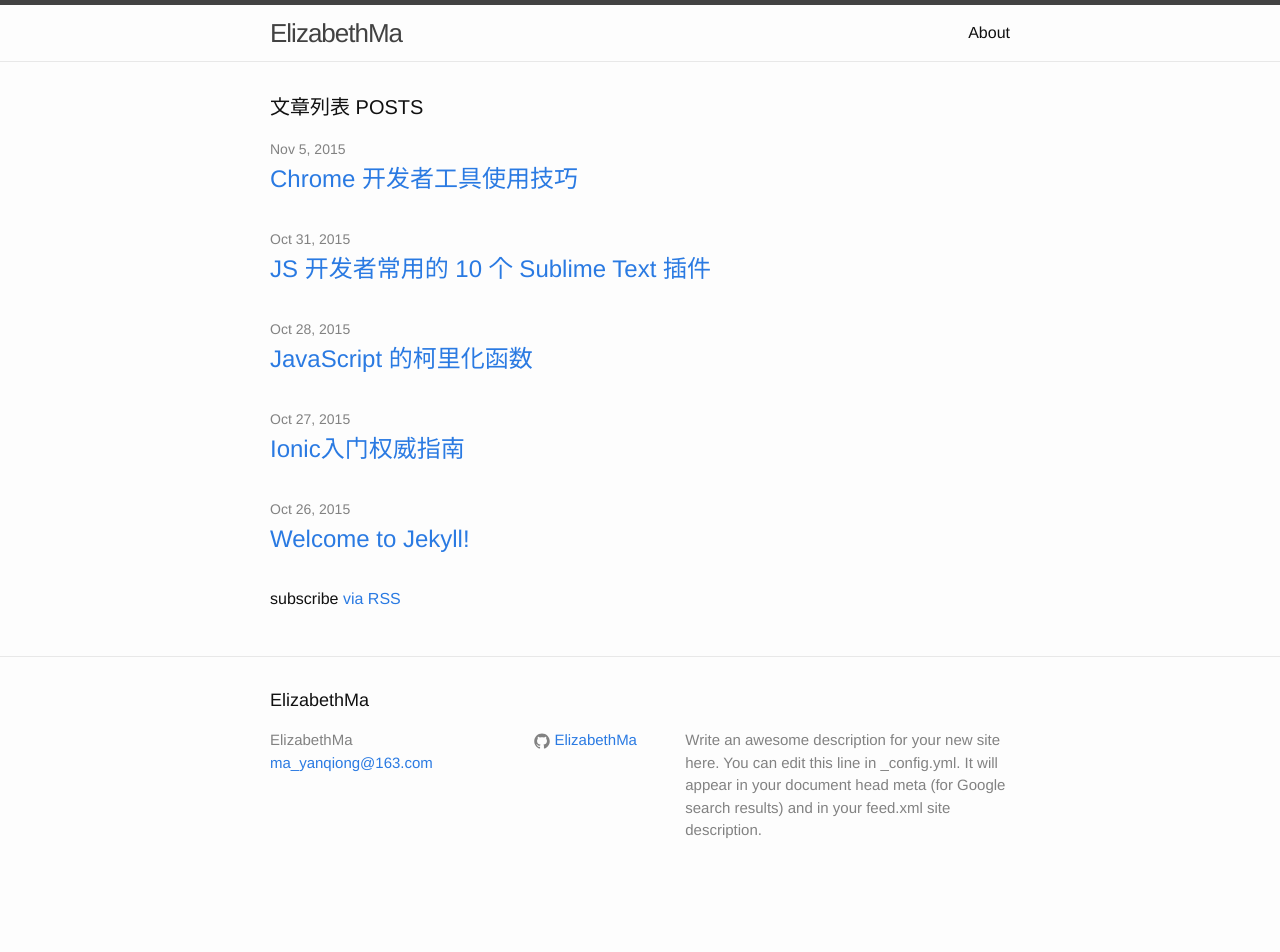
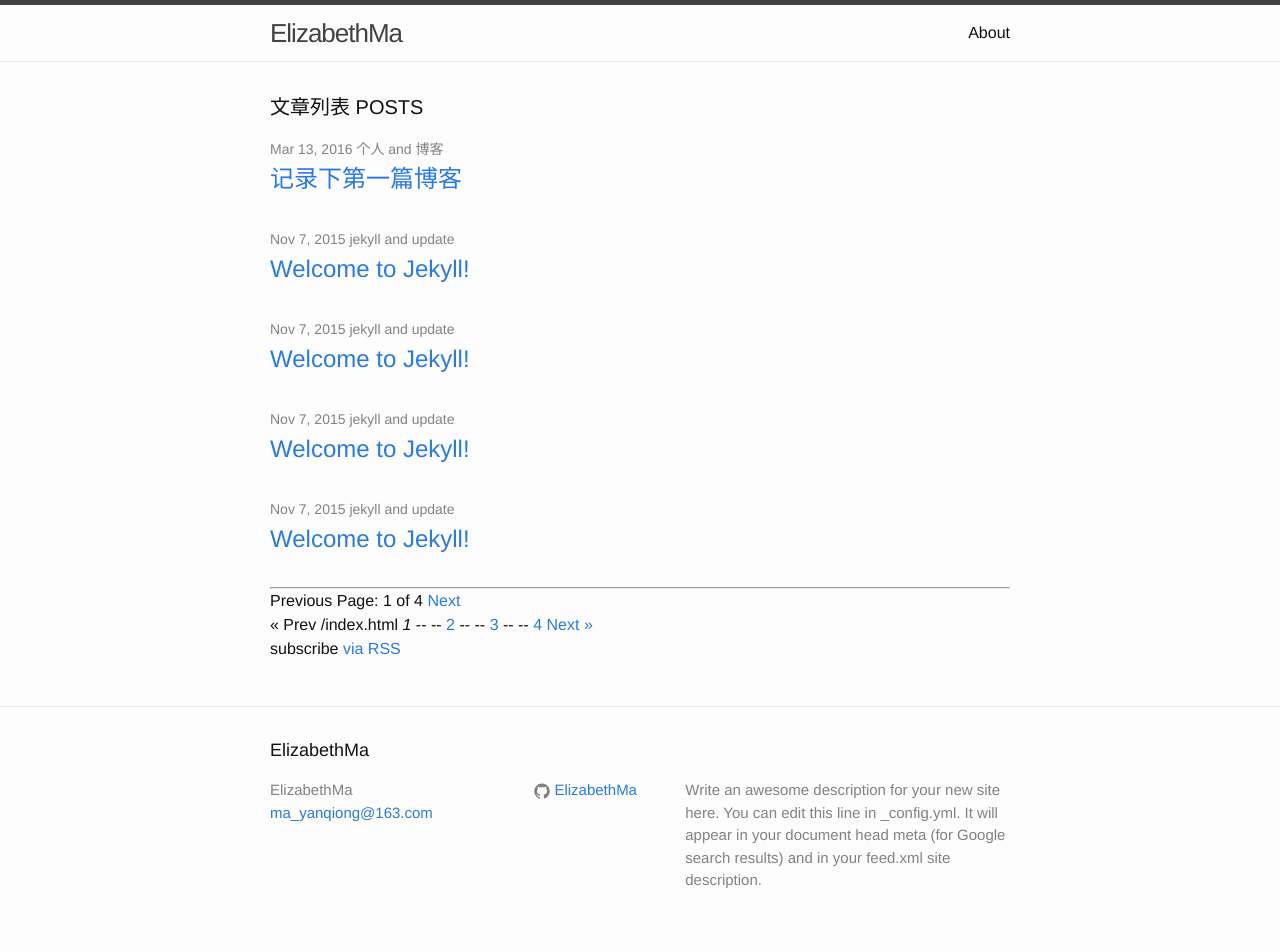
Before and after one commit to yanqiong/yanqiong.github.io, a Jekyll site: the page built from index.html, in a window 1280 px wide. Built offline with Jekyll 4.4.1, drawn with Linux system fonts in a browser that asks for light colours; the list of posts is cut into pages by our own code; before the commit the page ends 902 px from its top, so only the background shows below that.

Commit message:
add paging

```diff
--- a/_config.yml
+++ b/_config.yml
@@ -4,6 +4,10 @@
 # which you are expected to set up once and rarely need to edit after that.
 # For technical reasons, this file is *NOT* reloaded automatically when you use
 # 'jekyll serve'. If you change this file, please restart the server process.
+
+paginate: 5
+paginate_path: "page:num"
+gems: [jekyll-paginate]
 
 # Site settings
 title: ElizabethMa
@@ -19,3 +23,19 @@
 
 # Build settings
 markdown: kramdown
+
+# 代码高亮
+# pygments: true
+
+# 分页实现indexxxxxxxxxxxxx
+
+# paginator
+# page 当前页码
+# per_page 每页文章数量
+# posts 当前页的文章列表
+# total_posts 总文章数
+# total_pages 总页数
+# previous_page 上一页页码 或 nil
+# previous_page_path 上一页路径 或 nil
+# next_page 下一页页码 或 nil
+# next_page_path 下一页路径 或 nil
--- a/_posts/2015-10-27-welcome-to-jekyll.markdown
+++ b/_posts/2015-10-27-welcome-to-jekyll.markdown
@@ -2,7 +2,7 @@
 layout: post
 title:  "Welcome to Jekyll!"
 date:   2015-10-27 00:00:00 +0800
-categories: jekyll update
+categories: jekyll update jekyll444
 ---
 You’ll find this post in your `_posts` directory. Go ahead and edit it and re-build the site to see your changes. You can rebuild the site in many different ways, but the most common way is to run `jekyll serve`, which launches a web server and auto-regenerates your site when a file is updated.
 
--- /dev/null
+++ b/_posts/2015-11-7-aaa-copy.md
@@ -0,0 +1,7 @@
+---
+layout: post
+title:  "Welcome to Jekyll!"
+date:   2015-11-7 00:00:00 +0800
+categories: jekyll update
+---
+content aaa
--- /dev/null
+++ b/_posts/2015-11-7-aaa-copy1.md
@@ -0,0 +1,7 @@
+---
+layout: post
+title:  "Welcome to Jekyll!"
+date:   2015-11-7 00:00:00 +0800
+categories: jekyll update
+---
+content aaa
--- /dev/null
+++ b/_posts/2015-11-7-aaa.md
@@ -0,0 +1,7 @@
+---
+layout: post
+title:  "Welcome to Jekyll!"
+date:   2015-11-7 00:00:00 +0800
+categories: jekyll update
+---
+content aaa
--- /dev/null
+++ b/_posts/2015-11-8-bbb-copy.md
@@ -0,0 +1,7 @@
+---
+layout: post
+title:  "Welcome to Jekyll!"
+date:   2015-11-8 00:00:00 +0800
+categories: jekyll update
+---
+content bbb
--- /dev/null
+++ b/_posts/2015-11-8-bbb-copy1.md
@@ -0,0 +1,7 @@
+---
+layout: post
+title:  "Welcome to Jekyll!"
+date:   2015-11-8 00:00:00 +0800
+categories: jekyll update
+---
+content bbb
--- /dev/null
+++ b/_posts/2015-11-8-bbb.md
@@ -0,0 +1,7 @@
+---
+layout: post
+title:  "Welcome to Jekyll!"
+date:   2015-11-8 00:00:00 +0800
+categories: jekyll update
+---
+content bbb
--- /dev/null
+++ b/_posts/2015-11-8-ccc-copy.md
@@ -0,0 +1,7 @@
+---
+layout: post
+title:  "Welcome to Jekyll!"
+date:   2015-11-8 00:00:00 +0800
+categories: jekyll update
+---
+content ccc
--- /dev/null
+++ b/_posts/2015-11-8-ccc-copy1.md
@@ -0,0 +1,7 @@
+---
+layout: post
+title:  "Welcome to Jekyll!"
+date:   2015-11-8 00:00:00 +0800
+categories: jekyll update
+---
+content ccc
--- /dev/null
+++ b/_posts/2015-11-8-ccc.md
@@ -0,0 +1,7 @@
+---
+layout: post
+title:  "Welcome to Jekyll!"
+date:   2015-11-8 00:00:00 +0800
+categories: jekyll update
+---
+content ccc
--- /dev/null
+++ b/_posts/2015-11-8-ddd-copy.md
@@ -0,0 +1,7 @@
+---
+layout: post
+title:  "Welcome to Jekyll!"
+date:   2015-11-8 00:00:00 +0800
+categories: jekyll update
+---
+content ddd
--- /dev/null
+++ b/_posts/2015-11-8-ddd-copy1.md
@@ -0,0 +1,7 @@
+---
+layout: post
+title:  "Welcome to Jekyll!"
+date:   2015-11-8 00:00:00 +0800
+categories: jekyll update
+---
+content ddd
--- /dev/null
+++ b/_posts/2015-11-8-ddd.md
@@ -0,0 +1,7 @@
+---
+layout: post
+title:  "Welcome to Jekyll!"
+date:   2015-11-8 00:00:00 +0800
+categories: jekyll update
+---
+content ddd
--- /dev/null
+++ b/_posts/2015-3-14-jekyll-paging.md
@@ -0,0 +1,32 @@
+---
+layout: post
+title:  "在 Jekyll 中添加分页"
+date:   2015-3-14 14:00:00 +0800
+categories: jekyll pagination
+---
+
+## 安装 gem 插件
+
+    sudo gem install jekyll-paginate
+
+## 开启 paginate
+
+在配置文件 \_config.yml 中添加以下配置项：
+
+    gems: [jekyll-paginate]
+
+    paginate: 5
+    paginate_path: "page:num"
+
+第一行 ： 因为我们的配置文件 \_config.yml 使用了 paginate 配置项，所以添加 gem 的 jekyll-paginate插件。
+
+第二行 ： 每页文章数量。
+
+第三行 ： [TODO]
+
+## 使用分页
+
+在首页（index.html）中使用，添加以下代码：
+
+
+## 换页栏
--- a/index.html
+++ b/index.html
@@ -7,16 +7,76 @@
   <h1 class="page-heading">文章列表 POSTS</h1>
 
   <ul class="post-list">
+    <!-- 显示全部文章列表
     {% for post in site.posts %}
       <li>
-        <span class="post-meta">{{ post.date | date: "%b %-d, %Y" }}</span>
+        <span class="post-meta">{{ post.date | date: "%b %-d, %Y" }}
+           {{ post.categories | array_to_sentence_string  }}
+
+        <h2>
+          <a class="post-link" href="{{ post.url | prepend: site.baseurl }}">{{ post.title }}</a>
+        </h2>
+      </li>
+    {% endfor %} -->
+
+    {% for post in paginator.posts %}
+      <li>
+        <span class="post-meta">{{ post.date | date: "%b %-d, %Y" }}
+           {{ post.categories | array_to_sentence_string  }}
 
         <h2>
           <a class="post-link" href="{{ post.url | prepend: site.baseurl }}">{{ post.title }}</a>
         </h2>
       </li>
     {% endfor %}
+
   </ul>
+
+  <hr/>
+
+  <!-- 分页链接 -->
+  <div class="pagination">
+    {% if paginator.previous_page %}
+      <a href="/page{{ paginator.previous_page }}" class="previous">Previous</a>
+    {% else %}
+      <span class="previous">Previous</span>
+    {% endif %}
+    <span class="page_number ">Page: {{ paginator.page }} of {{ paginator.total_pages }}</span>
+    {% if paginator.next_page %}
+      <a href="/page{{ paginator.next_page }}" class="next">Next</a>
+    {% else %}
+      <span class="next ">Next</span>
+    {% endif %}
+  </div>
+
+  {% if paginator.total_pages > 1 %}
+    <div class="pagination">
+      {% if paginator.previous_page %}
+        <a href="{{ paginator.previous_page_path | prepend: site.baseurl | replace: '//', '/' }}">&laquo; Prev</a>
+      {% else %}
+        <span>&laquo; Prev</span>
+      {% endif %}
+
+      {{ '/index.html' | prepend: site.baseurl | replace: '//', '/' }}
+
+      {% for page in (1..paginator.total_pages) %}
+        {% if page == paginator.page %}
+          <em>{{ page }}</em>
+        {% elsif page == 1 %}
+          <a href="{{ '/index.html' | prepend: site.baseurl | replace: '//', '/' }}">{{ page }}</a>
+        {% else %}
+         -- {{ site.baseurl }} --
+          <a href="{{ site.paginate_path  | replace: '//', '/' | replace: ':num', page }}">{{ page }}</a>
+        {% endif %}
+      {% endfor %}
+
+      {% if paginator.next_page %}
+        <a href="{{ paginator.next_page_path | prepend: site.baseurl | replace: '//', '/' }}">Next &raquo;</a>
+      {% else %}
+        <span>Next &raquo;</span>
+      {% endif %}
+    </div>
+  {% endif %}
 
   <p class="rss-subscribe">subscribe <a href="{{ "/feed.xml" | prepend: site.baseurl }}">via RSS</a></p>
 
--- a/params.json
+++ b/params.json
@@ -1 +1,5 @@
-{"name":"Yanqiong.GitHub.io","tagline":"yanqiong hello","body":"## Welcome to yanqiong's GitHub Pages.\r\n\r\n# kjldjflj\r\n\r\n##jdkljasfl\r\n\r\n### Support or Contact\r\nHaving trouble with Pages? Check out our [documentation](https://help.github.com/pages) or [contact support](https://github.com/contact) and we’ll help you sort it out.\r\n","google":"","note":"Don't delete this file! It's used internally to help with page regeneration."}
+{
+  "name":"Yanqiong.GitHub.io",
+  "tagline":"yanqiong hello",
+  "body":"## Welcome to yanqiong's GitHub Pages.\r\n\r\n# kjldjflj\r\n\r\n##jdkljasfl\r\n\r\n### Support or Contact\r\nHaving trouble with Pages? Check out our [documentation](https://help.github.com/pages) or [contact support](https://github.com/contact) and we’ll help you sort it out.\r\n","google":"","note":"Don't delete this file! It's used internally to help with page regeneration."
+}
```
Also changed, not shown: _posts/2016-3-14-start-blog.markdown (added, +9 -0 lines).
